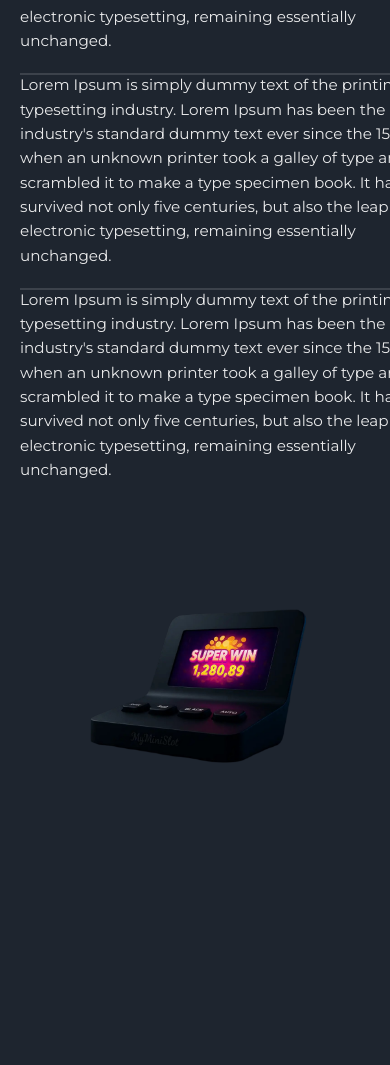
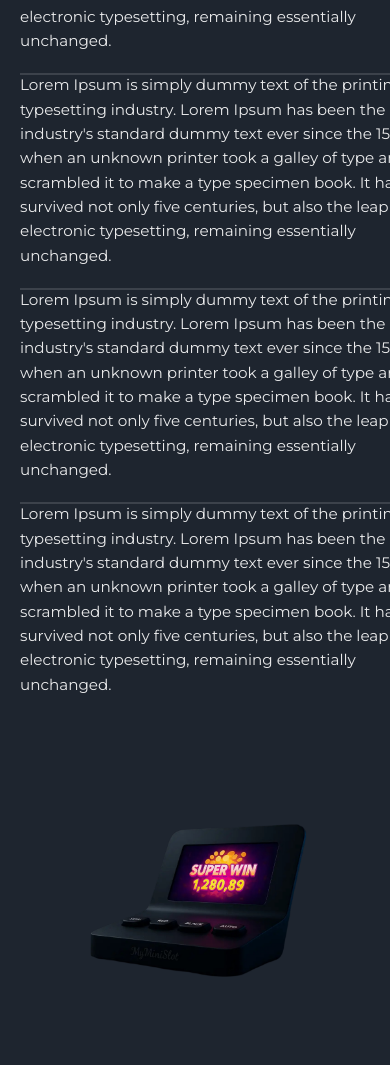
Before and after one commit to xgaming6285/Casino_Prostotiq, a website built with Vite: page about-us.html in a window 390 px wide. Shown: the part 373-1438 px from the top of the page. Before the commit the page ends 1204 px from the top, so only its background shows below. Built offline with nearby package versions, Linux system fonts and the light colour scheme.

Commit message:
Refactor About Us Page Styles for Improved Layout and Readability
- Changed alignment properties to enhance content distribution.
- Updated font family and weights for better visual appeal.
- Adjusted line height and spacing for improved text readability.
- Enhanced mobile responsiveness with additional spacing and layout adjustments.

```diff
--- a/about-us.html
+++ b/about-us.html
@@ -35,7 +35,10 @@
             padding: 0 40px;
             flex: 1;
             box-sizing: border-box;
-            align-items: flex-start;
+            align-items: stretch;
+            /* Changed from flex-start to stretch */
+            min-height: calc(100vh - var(--header-height));
+            /* Set minimum height to fill viewport */
         }
 
         .about-content {
@@ -44,21 +47,33 @@
             max-width: 60%;
             box-sizing: border-box;
             margin-top: 120px;
+            display: flex;
+            flex-direction: column;
+            justify-content: space-between;
+            /* Distribute content vertically */
         }
 
         .about-title {
-            font-family: 'Orbitron', sans-serif;
+            font-family: 'Mont', sans-serif;
             font-size: 2.5em;
             margin-bottom: 40px;
             margin-top: 10px;
-            font-weight: 400;
+            font-weight: 700;
+            color: rgb(167, 167, 167);
         }
 
         .about-text {
             font-size: 1.1em;
-            line-height: 1.8;
+            line-height: 1.6;
+            /* Increased line height for better readability */
             margin-bottom: 15px;
             opacity: 0.9;
+            display: flex;
+            flex-direction: column;
+            height: 100%;
+            /* Make text container take full height */
+            justify-content: space-between;
+            /* Spread paragraphs evenly */
         }
 
         .about-text p {
@@ -69,16 +84,21 @@
 
         .about-text p:last-child {
             border-bottom: none;
+            margin-bottom: 50px;
+            /* Add more space at the bottom */
         }
 
         .device-showcase {
             flex: 1;
             display: flex;
             justify-content: center;
-            align-items: flex-start;
+            align-items: center;
+            /* Changed from flex-start to center */
             max-width: 40%;
             box-sizing: border-box;
             margin-top: 150px;
+            align-self: stretch;
+            /* Make it take full height of parent */
         }
 
         .device-showcase img {
@@ -137,6 +157,8 @@
                 flex-direction: column;
                 margin-top: 30px;
                 padding: 0 20px;
+                min-height: auto;
+                /* Reset min-height for mobile */
             }
 
             .about-content,
@@ -152,6 +174,8 @@
 
             .device-showcase {
                 margin-top: 20px;
+                margin-bottom: 60px;
+                /* Extra space at bottom on mobile */
             }
 
             .about-title {
@@ -214,6 +238,11 @@
                     industry's standard dummy text ever since the 1500s, when an unknown printer took a galley of type
                     and scrambled it to make a type specimen book. It has survived not only five centuries, but also the
                     leap into electronic typesetting, remaining essentially unchanged.</p>
+
+                <p>Lorem Ipsum is simply dummy text of the printing and typesetting industry. Lorem Ipsum has been the
+                    industry's standard dummy text ever since the 1500s, when an unknown printer took a galley of type
+                    and scrambled it to make a type specimen book. It has survived not only five centuries, but also the
+                    leap into electronic typesetting, remaining essentially unchanged.</p>
             </div>
         </div>
         <div class="device-showcase">
```
